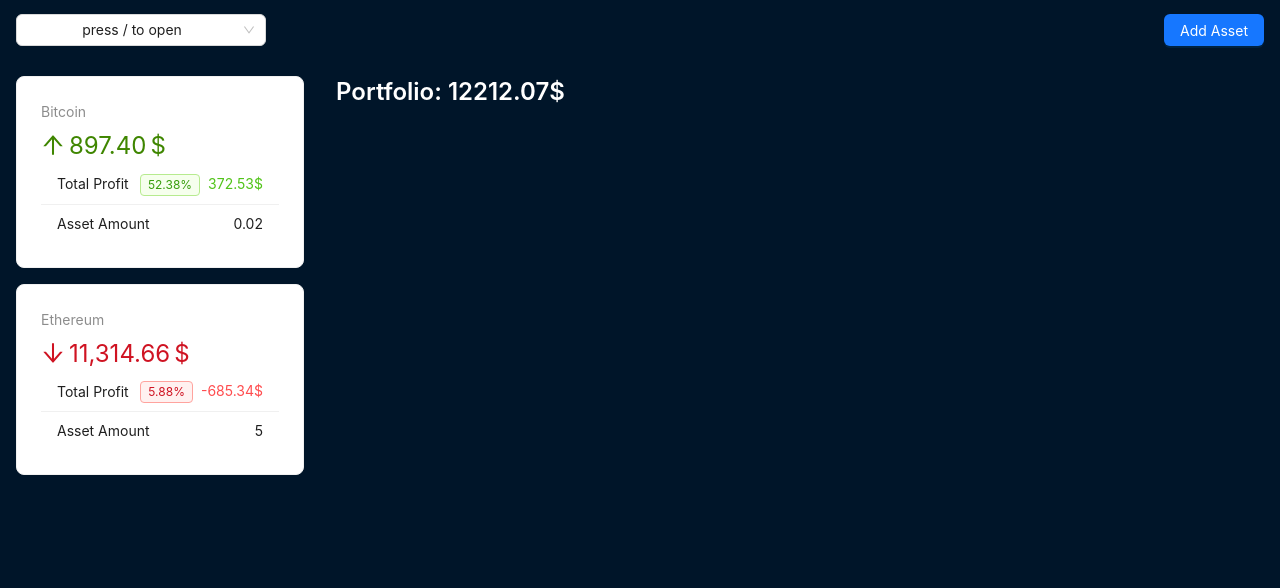
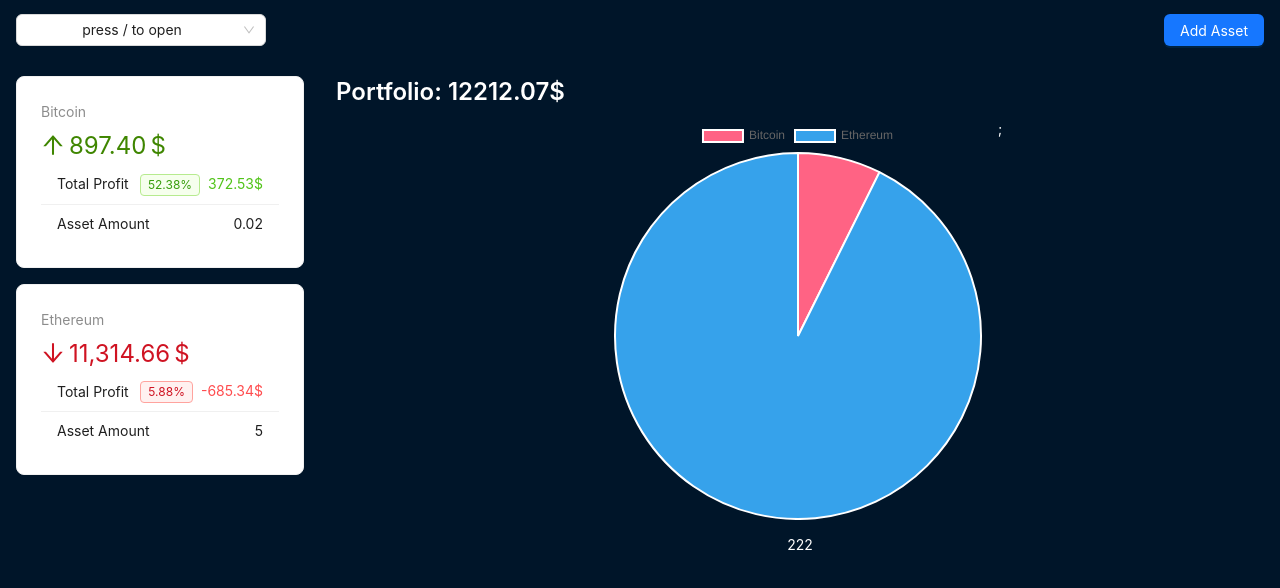
Before and after one commit to PerpetuumG/minin_react-crypto_app, a React (Vite) app: page / in a window 1280 px wide. Shown: the top 588 px of the page. Built offline with nearby package versions, Linux system fonts and the light colour scheme.

Commit message:
Implementing charts with react-chartjs-2

```diff
--- a/package.json
+++ b/package.json
@@ -12,7 +12,9 @@
   "dependencies": {
     "@ant-design/icons": "^5.3.0",
     "antd": "^5.14.0",
+    "chart.js": "^4.4.1",
     "react": "^18.2.0",
+    "react-chartjs-2": "^5.2.0",
     "react-dom": "^18.2.0"
   },
   "devDependencies": {
--- /dev/null
+++ b/src/components/AssetsTable.jsx
@@ -0,0 +1,10 @@
+
+const AssetsTable = () => {
+	return (
+		<div>
+			222
+		</div>
+	);
+};
+
+export default AssetsTable;
--- /dev/null
+++ b/src/components/PortfolioChart.jsx
@@ -0,0 +1,35 @@
+import { Chart as ChartJS, ArcElement, Tooltip, Legend } from 'chart.js';
+import { Pie } from 'react-chartjs-2';
+import { useCrypto } from '../context/crypto-context.jsx';
+
+ChartJS.register(ArcElement, Tooltip, Legend);
+
+const PortfolioChart = () => {
+  const { assets } = useCrypto();
+
+  const data = {
+    labels: assets.map(a => a.name),
+    datasets: [
+      {
+        label: '$',
+        data: assets.map(a => a.totalAmount),
+        backgroundColor: [
+          'rgba(255, 99, 132, 1)',
+          'rgba(54, 162, 235, 1)',
+          'rgba(255, 206, 86, 1)',
+          'rgba(75, 192, 192, 1)',
+          'rgba(153, 102, 255, 1)',
+          'rgba(255, 159, 64, 1)',
+        ],
+      },
+    ],
+  };
+
+  return (
+    <div style={{ display: 'flex', marginBottom: '1rem', justifyContent: 'center', height: 400 }}>
+      <Pie data={data} />;
+    </div>
+  );
+};
+
+export default PortfolioChart;
--- a/src/components/layout/AppContent.jsx
+++ b/src/components/layout/AppContent.jsx
@@ -1,5 +1,7 @@
 import { Layout, Typography } from 'antd';
 import { useCrypto } from '../../context/crypto-context.jsx';
+import PortfolioChart from '../PortfolioChart.jsx';
+import AssetsTable from '../AssetsTable.jsx';
 
 const contentStyle = {
   textAlign: 'center',
@@ -27,6 +29,10 @@
           .toFixed(2)}
         $
       </Typography.Title>
+
+      <PortfolioChart />
+
+      <AssetsTable />
     </Layout.Content>
   );
 };
```
Also changed, not shown: 1 other file (tests, documents, lock files or other folders).
